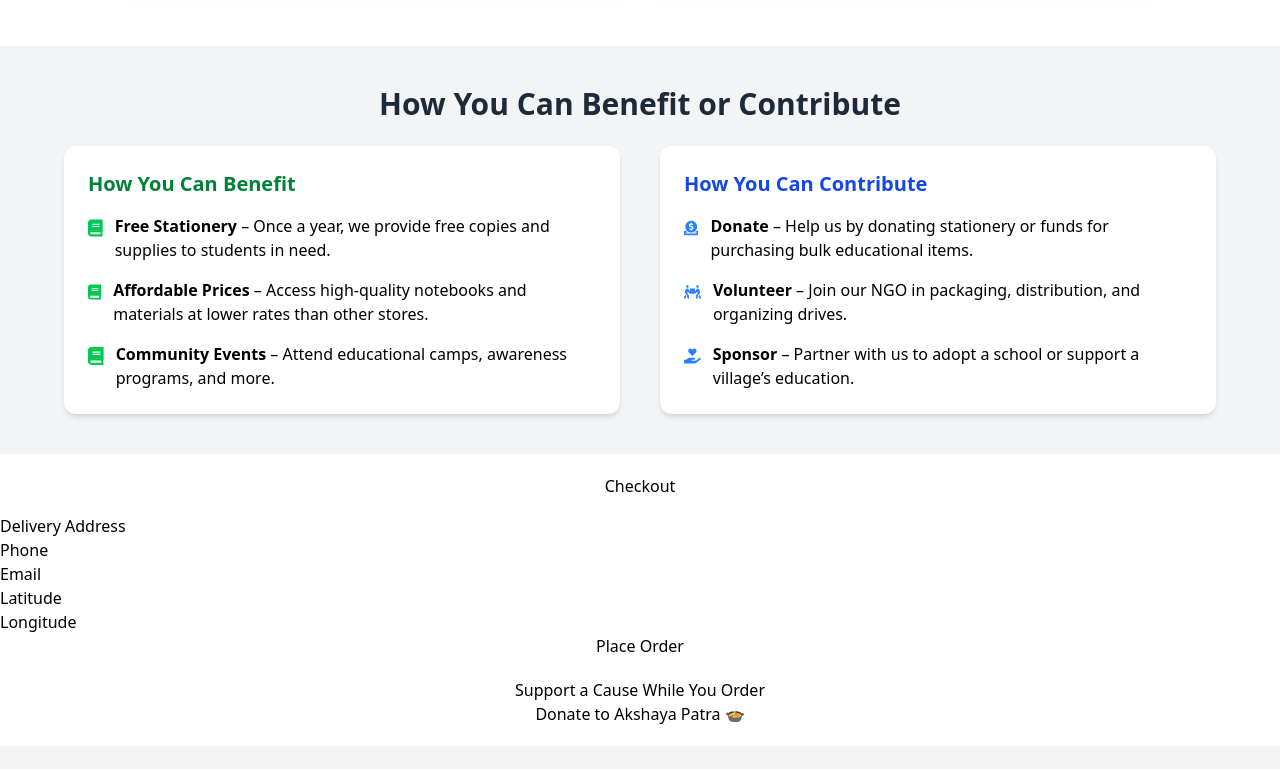
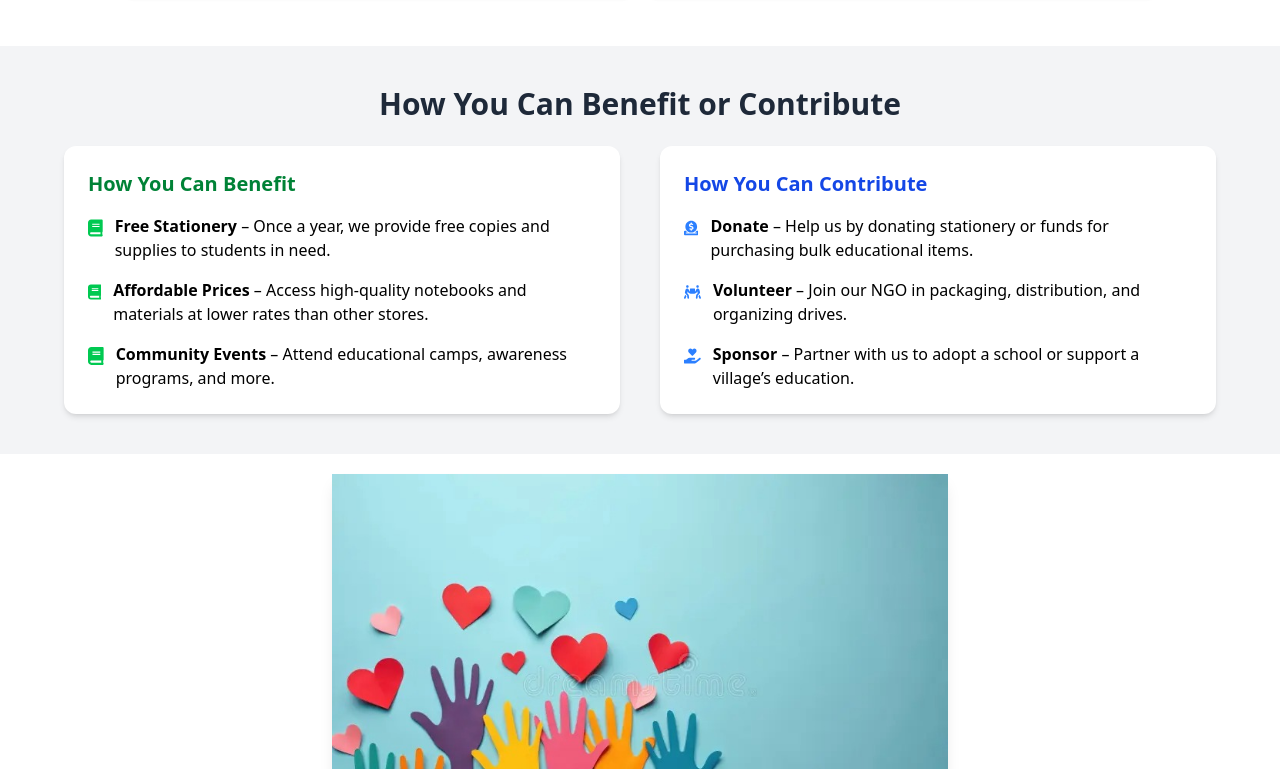
Before and after one commit to 9009243541/stationery-shop, a React (Vite) app: page / in a window 1280 px wide. Shown: the part 2031-2800 px from the top of the page. Built offline with nearby package versions, Linux system fonts and the light colour scheme.

Commit message:
routing changes

```diff
--- a/src/MyComponent/AboutSection.jsx
+++ b/src/MyComponent/AboutSection.jsx
@@ -1,141 +1,40 @@
-import React, { useState } from "react";
-import axios from "axios";
+import React from "react";
+import image01 from "../../public/images/AV_about.jpeg";
 
-const Checkout = () => {
-  const [formData, setFormData] = useState({
-    deliveryAddress: "",
-    phone: "",
-    email: "",
-    latitude: "",
-    longitude: "",
-  });
-
-  const [loading, setLoading] = useState(false);
-  const [responseMessage, setResponseMessage] = useState("");
-
-  const handleChange = (e) => {
-    const { name, value } = e.target;
-    setFormData((prev) => ({ ...prev, [name]: value }));
-  };
-
-  const handlePlaceOrder = async (e) => {
-    e.preventDefault();
-    setLoading(true);
-    setResponseMessage("");
-
-    try {
-      const res = await axios.post(
-        "https://tbtdj99v-3300.inc1.devtunnels.ms/order/place-order",
-        {
-          deliveryAddress: formData.deliveryAddress,
-          phone: formData.phone,
-          email: formData.email,
-          location: {
-            latitude: formData.latitude,
-            longitude: formData.longitude,
-          },
-        }
-      );
-
-      setResponseMessage("✅ Order placed successfully!");
-    } catch (error) {
-      setResponseMessage("❌ Failed to place order. Try again.");
-      console.error(error);
-    } finally {
-      setLoading(false);
-    }
-  };
-
+const AboutSection = () => {
   return (
-    <div className="container py-5">
-      <h2 className="text-center mb-4">Checkout</h2>
-      <form onSubmit={handlePlaceOrder} className="row g-3 justify-content-center">
-        <div className="col-md-6">
-          <label className="form-label">Delivery Address</label>
-          <input
-            type="text"
-            name="deliveryAddress"
-            className="form-control"
-            value={formData.deliveryAddress}
-            onChange={handleChange}
-            required
-          />
+    <section className="py-5 bg-light text-center">
+      <div className="container">
+        <div className="row justify-content-center align-items-center">
+          <div className="col-lg-6 mb-4">
+            <center>
+                <img
+              src={image01}
+              alt="About NGO"
+              className="img-fluid rounded-4 shadow-lg"
+              style={{ maxHeight: "400px", objectFit: "cover" }}
+            />
+            </center>
+          </div>
+          <div className="col-lg-8">
+            <h2 className="fw-bold mb-4 display-6 text-primary">Who We Are</h2>
+            <p className="lead text-secondary mb-3">
+              We are a passionate non-profit organization committed to creating meaningful change.
+              Our focus is to uplift underprivileged communities by providing access to education,
+              nutrition, and healthcare.
+            </p>
+            <p className="text-secondary">
+              Every initiative we take aims at building a brighter and sustainable future.
+              <br />Join us in making a real difference — one life at a time.
+            </p>
+            <a href="/donate" className="btn btn-primary px-4 py-2 mt-4 shadow-sm rounded-pill">
+              Support Our Mission
+            </a>
+          </div>
         </div>
-
-        <div className="col-md-6">
-          <label className="form-label">Phone</label>
-          <input
-            type="tel"
-            name="phone"
-            className="form-control"
-            value={formData.phone}
-            onChange={handleChange}
-            required
-          />
-        </div>
-
-        <div className="col-md-6">
-          <label className="form-label">Email</label>
-          <input
-            type="email"
-            name="email"
-            className="form-control"
-            value={formData.email}
-            onChange={handleChange}
-            required
-          />
-        </div>
-
-        <div className="col-md-3">
-          <label className="form-label">Latitude</label>
-          <input
-            type="text"
-            name="latitude"
-            className="form-control"
-            value={formData.latitude}
-            onChange={handleChange}
-            required
-          />
-        </div>
-
-        <div className="col-md-3">
-          <label className="form-label">Longitude</label>
-          <input
-            type="text"
-            name="longitude"
-            className="form-control"
-            value={formData.longitude}
-            onChange={handleChange}
-            required
-          />
-        </div>
-
-        <div className="col-12 text-center">
-          <button type="submit" className="btn btn-success px-4" disabled={loading}>
-            {loading ? "Placing Order..." : "Place Order"}
-          </button>
-        </div>
-
-        {responseMessage && (
-          <div className="col-12 text-center mt-3">
-            <div className="alert alert-info">{responseMessage}</div>
-          </div>
-        )}
-      </form>
-
-      <div className="text-center mt-5">
-        <h5>Support a Cause While You Order</h5>
-        <a
-          href="https://www.akshayapatra.org/g/"
-          target="_blank"
-          rel="noopener noreferrer"
-          className="btn btn-warning mt-2"
-        >
-          Donate to Akshaya Patra 🍲
-        </a>
       </div>
-    </div>
+    </section>
   );
 };
 
-export default Checkout;
+export default AboutSection;
--- a/src/screens/navbar/Navbar.jsx
+++ b/src/screens/navbar/Navbar.jsx
@@ -61,8 +61,8 @@
     navLinks.splice(
       1,
       0,
-      { to: "/category", label: "Category" },
-      { to: "/product", label: "Products" }
+      { to: "/discounted-stationery/category", label: "Category" },
+      { to: "/discounted-stationery/product", label: "Products" }
     );
   }
 
@@ -126,13 +126,13 @@
 
         {/* Desktop Icons */}
         <div className="hidden md:flex gap-4 items-center">
-          <NavIcon to="/wishlist" icon={IconHeart} label="Wishlist" />
+          <NavIcon to="/discounted-stationery/wishlist" icon={IconHeart} label="Wishlist" />
           {isLoggedIn ? (
             <NavIcon to="/user-profile" icon={IconUser} label="Profile" />
           ) : (
             <NavIcon to="/login" icon={IconUserCog} label="Login" />
           )}
-          <NavIcon to="/cart" icon={IconShoppingCartPlus} label="Cart" />
+          <NavIcon to="/discounted-stationery/cart" icon={IconShoppingCartPlus} label="Cart" />
         </div>
       </div>
 
```
Also changed, not shown: src/PageRoutes.jsx (+6 -6 lines).
